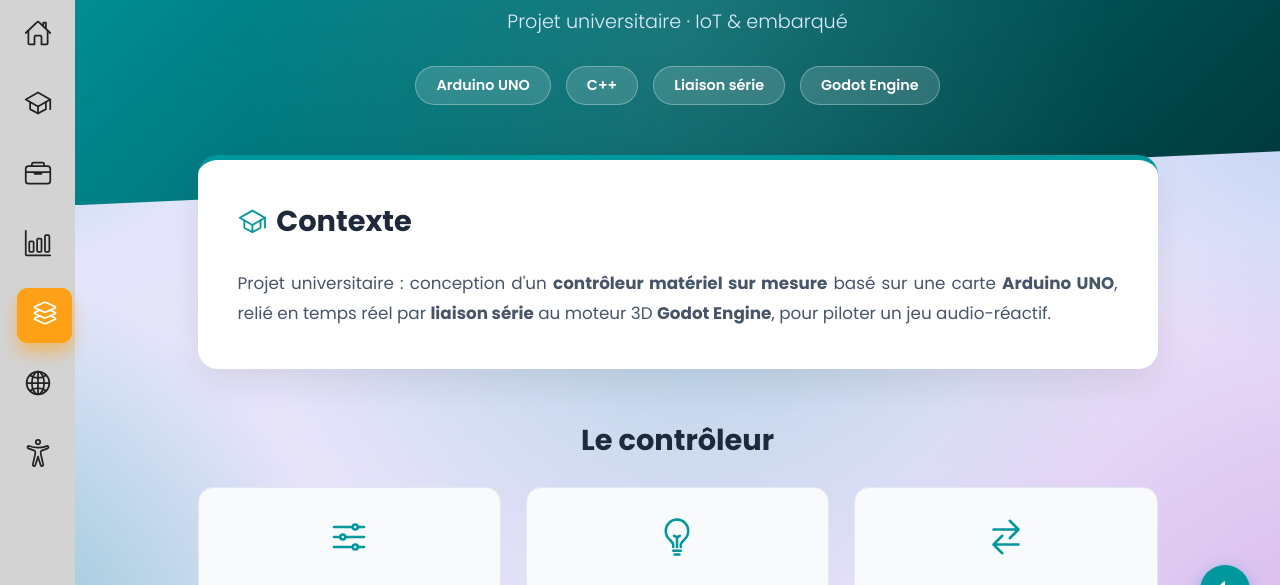
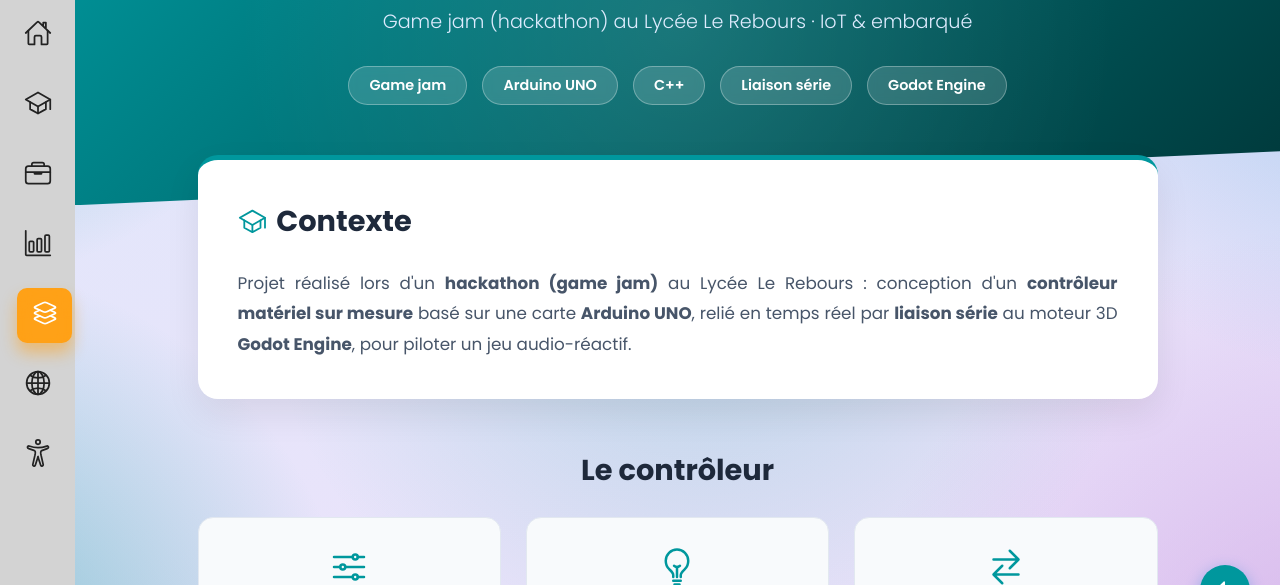
Before and after one commit to Ruben-ch/portfolio_ruben_chiche, a plain HTML site: page projets/controleur-arduino.html in a window 1280 px wide. Shown: the part 155-740 px from the top of the page. Drawn offline with nearby package versions, Linux system fonts and the light colour scheme.

Commit message:
Réalisations : contrôleur Arduino présenté comme projet de game jam (hackathon) au Lycée Le Rebours
- Carte et page projet : « projet universitaire » remplacé par « game jam (hackathon) au Lycée Le Rebours »
- Badge « Game jam » ajouté ; métadonnées mises à jour
- Section renommée « Projets personnels & hackathon »

Co-Authored-By: Claude Opus 5.5 <noreply@anthropic.com>
Claude-Session: https://claude.ai/code/session_01JXbA7QZ955rJv2xp6xVNpA

```diff
--- a/projets/controleur-arduino.html
+++ b/projets/controleur-arduino.html
@@ -4,13 +4,13 @@
 <head>
     <meta charset="UTF-8">
     <title>Contrôleur Arduino × Godot Engine - Ruben CHICHE</title>
-    <meta name="description" content="Projet universitaire IoT et embarqué : contrôleur Arduino UNO sur mesure relié en temps réel au moteur Godot Engine." />
+    <meta name="description" content="Projet réalisé lors d'une game jam (hackathon) au Lycée Le Rebours, IoT et embarqué : contrôleur Arduino UNO sur mesure relié en temps réel au moteur Godot Engine." />
     <!-- Open Graph (aperçu lors du partage du lien) -->
     <meta property="og:type" content="article" />
     <meta property="og:locale" content="fr_FR" />
     <meta property="og:site_name" content="Portfolio de Ruben CHICHE" />
     <meta property="og:title" content="Contrôleur Arduino × Godot Engine - Ruben CHICHE" />
-    <meta property="og:description" content="Projet universitaire IoT et embarqué : contrôleur Arduino UNO sur mesure relié en temps réel au moteur Godot Engine." />
+    <meta property="og:description" content="Projet réalisé lors d'une game jam (hackathon) au Lycée Le Rebours, IoT et embarqué : contrôleur Arduino UNO sur mesure relié en temps réel au moteur Godot Engine." />
     <meta property="og:url" content="https://ruben-ch.github.io/portfolio_ruben_chiche/projets/controleur-arduino.html" />
     <meta property="og:image" content="https://ruben-ch.github.io/portfolio_ruben_chiche/images/Acceuil/Hand-reseau.png" />
 <meta name="viewport" content="width=device-width, initial-scale=1" />
@@ -237,9 +237,10 @@
 
     <header class="win-hero">
         <h1 class="win-title">Contrôleur Arduino × Godot</h1>
-        <p class="win-subtitle">Projet universitaire · IoT &amp; embarqué</p>
+        <p class="win-subtitle">Game jam (hackathon) au Lycée Le Rebours · IoT &amp; embarqué</p>
 
         <div class="tech-stack">
+            <span class="tech-badge">Game jam</span>
             <span class="tech-badge">Arduino UNO</span>
             <span class="tech-badge">C++</span>
             <span class="tech-badge">Liaison série</span>
@@ -253,7 +254,7 @@
             <h2 class="section-title"><ion-icon name="school-outline" style="color:#00979D;" aria-hidden="true"></ion-icon> Contexte</h2>
             <div class="win-text">
                 <p>
-                    Projet universitaire : conception d'un <strong>contrôleur matériel sur mesure</strong> basé sur une carte <strong>Arduino UNO</strong>,
+                    Projet réalisé lors d'un <strong>hackathon (game jam)</strong> au Lycée Le Rebours : conception d'un <strong>contrôleur matériel sur mesure</strong> basé sur une carte <strong>Arduino UNO</strong>,
                     relié en temps réel par <strong>liaison série</strong> au moteur 3D <strong>Godot Engine</strong>, pour piloter un jeu audio-réactif.
                 </p>
             </div>
```
Also changed, not shown: realisations_pro.html (+3 -2 lines).
